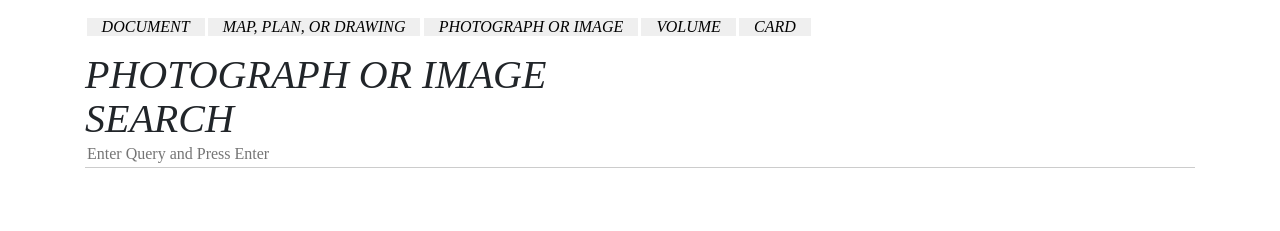
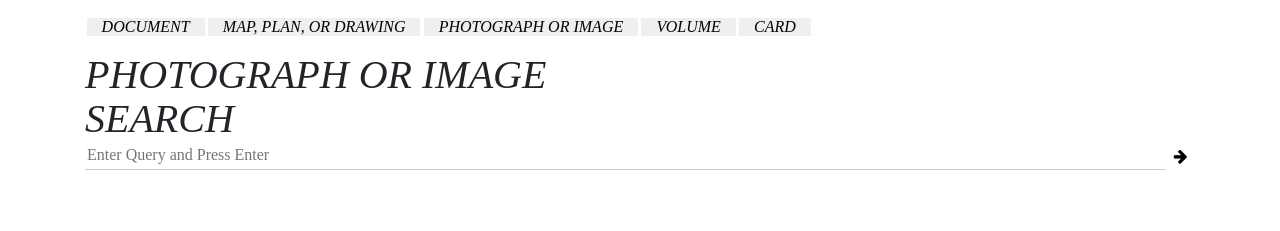
Before and after one commit to s3782095/PublicRecordOfficeVictoria_Remix, an Angular app: page / in a window 1280 px wide. Shown: the top 231 px of the page. Built offline with nearby package versions, Linux system fonts and the light colour scheme.

Commit message:
Fix Searching on Safari by including submit button

```diff
--- a/src/app/content-query-page/content-query-page.component.css
+++ b/src/app/content-query-page/content-query-page.component.css
@@ -140,7 +140,8 @@ img {
   box-shadow: 0 0 1px rgba(255, 255, 255, .5);
 }
 
-.search-container {
+.search_container {
+  display: flex;
 }
 
 .search-field {
@@ -168,3 +169,11 @@ button:focus {
   outline: none;
   box-shadow: none;
 }
+
+.search-button {
+  appearance: none;
+  outline: none;
+  box-shadow: none;
+  border: none;
+  background-color: transparent;
+}
--- a/src/app/content-query-page/content-query-page.component.html
+++ b/src/app/content-query-page/content-query-page.component.html
@@ -17,7 +17,9 @@
       <div class="search_container">
         <input type="text" [(ngModel)]="search_request" class="search-field" placeholder="Enter Query and Press Enter"
                name="query">
-        <button hidden class="input-group-text" type="submit" (click)="SearchQuery()">Search</button>
+        <button class="search-button" type="submit" (click)="SearchQuery()">
+            <i class="fa fa-arrow-right"></i>
+        </button>
       </div>
     </div>
   </form>
```
